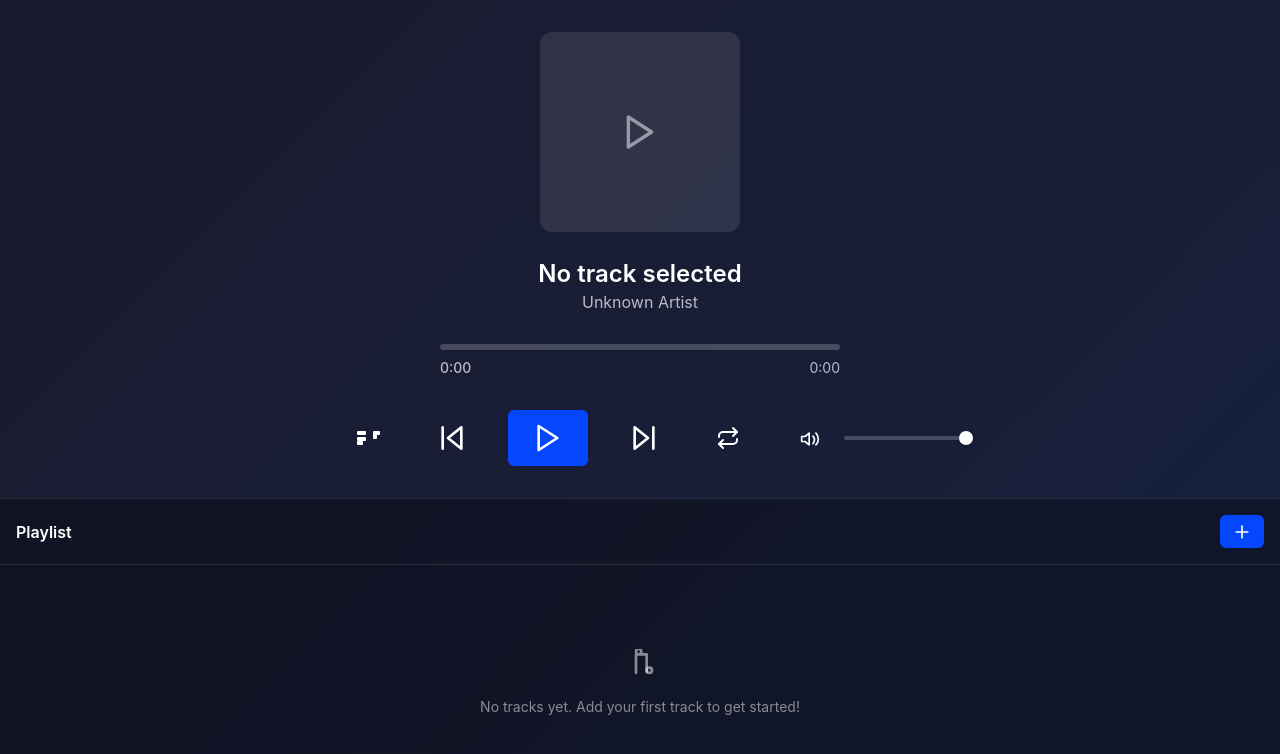
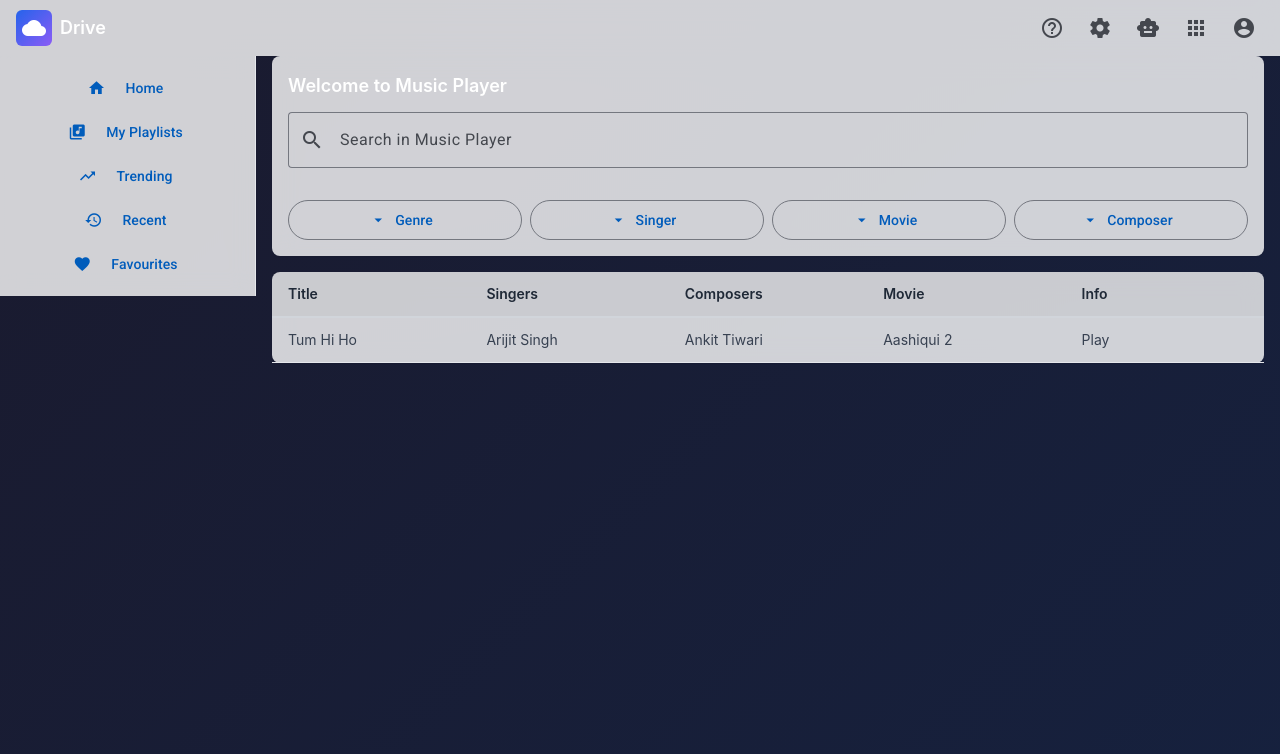
Before and after one commit to manojworks/playback, an Angular app in the folder solo-web/: page / in a window 1280 px wide. Shown: the top 754 px of the page. Built offline with nearby package versions, Linux system fonts and the light colour scheme.

Commit message:
ui skeleton

```diff
--- a/solo-web/src/app/features/music-player/components/player.component.ts
+++ b/solo-web/src/app/features/music-player/components/player.component.ts
@@ -1,7 +1,7 @@
 import { Component, OnInit, computed, effect } from '@angular/core';
 import { CommonModule } from '@angular/common';
 import { AudioService, PlaylistService, StorageService, Track } from '@app/core';
-import { ProgressBarComponent, IconComponent } from '@app/shared';
+import { ProgressBarComponent, IconComponent, TopBarComponent, SideNavComponent, SearchPanelComponent, ListingsPanelComponent } from '@app/shared';
 import { ControlsComponent } from './controls.component';
 import { PlaylistComponent } from './playlist.component';
 
@@ -12,9 +12,21 @@ interface PlayerState {
 @Component({
   selector: 'app-player',
   standalone: true,
-  imports: [CommonModule, ProgressBarComponent, IconComponent, ControlsComponent, PlaylistComponent],
+  imports: [CommonModule, ProgressBarComponent, IconComponent, TopBarComponent, SideNavComponent, SearchPanelComponent, ListingsPanelComponent, ControlsComponent, PlaylistComponent],
   template: `
     <div class="player-container">
+      <app-top-bar></app-top-bar>
+
+      <div class="flex flex-1 h-[calc(100vh-3.5rem)] overflow-hidden">
+        <app-side-nav></app-side-nav>
+
+        <main class="flex-1 overflow-auto">
+          <app-search-panel></app-search-panel>
+
+          <app-listings-panel></app-listings-panel>
+
+          <!-- Music player UI (kept for later) -->
+          <div *ngIf="false">
             <div class="player-main">
               <!-- Album Art / Visualization -->
               <div class="album-art">
@@ -68,6 +80,9 @@ interface PlayerState {
               (removeTrack)="removeTrack($event)"
               (addTracks)="addTrack($event)"
             ></app-playlist>
+          </div>
+        </main>
+      </div>
     </div>
   `,
   styles: [`
--- a/solo-web/src/app/shared/components/index.ts
+++ b/solo-web/src/app/shared/components/index.ts
@@ -1,3 +1,7 @@
 export { ButtonComponent, type ButtonSize, type ButtonVariant } from './button.component';
 export { ProgressBarComponent } from './progress-bar.component';
 export { IconComponent, type IconName, type IconSize } from './icon.component';
+export { TopBarComponent } from './top-bar.component';
+export { SideNavComponent } from './side-nav.component';
+export { SearchPanelComponent } from './search-panel.component';
+export { ListingsPanelComponent } from './listings-panel.component';
--- /dev/null
+++ b/solo-web/src/app/shared/components/listings-panel.component.ts
@@ -0,0 +1,93 @@
+import { Component } from '@angular/core';
+import { CommonModule } from '@angular/common';
+import { MatButtonModule } from '@angular/material/button';
+import { MatIconModule } from '@angular/material/icon';
+import { MatTableModule } from '@angular/material/table';
+
+interface Song {
+  title: string;
+  singers: string;
+  composers: string;
+  movie: string;
+  info: string;
+}
+
+@Component({
+  selector: 'app-listings-panel',
+  standalone: true,
+  imports: [CommonModule, MatButtonModule, MatIconModule, MatTableModule],
+  template: `
+    <section class="bg-white/80 backdrop-blur-md rounded-lg shadow-sm mx-4 mb-4">
+      <div class="overflow-x-auto">
+        <table class="w-full table-fixed">
+          <thead>
+            <tr class="border-b-2 border-gray-300 bg-gray-50">
+              <th class="text-left py-3 px-4 font-semibold text-sm text-gray-800 w-1/5">Title</th>
+              <th class="text-left py-3 px-4 font-semibold text-sm text-gray-800 w-1/5">Singers</th>
+              <th class="text-left py-3 px-4 font-semibold text-sm text-gray-800 w-1/5">Composers</th>
+              <th class="text-left py-3 px-4 font-semibold text-sm text-gray-800 w-1/5">Movie</th>
+              <th class="text-left py-3 px-4 font-semibold text-sm text-gray-800 w-1/5">Info</th>
+            </tr>
+          </thead>
+          <tbody>
+            <tr *ngFor="let song of songs" class="border-b border-gray-200 hover:bg-blue-50 transition-colors cursor-pointer">
+              <td class="py-3 px-4 text-sm text-gray-700 truncate">{{ song.title }}</td>
+              <td class="py-3 px-4 text-sm text-gray-700 truncate">{{ song.singers }}</td>
+              <td class="py-3 px-4 text-sm text-gray-700 truncate">{{ song.composers }}</td>
+              <td class="py-3 px-4 text-sm text-gray-700 truncate">{{ song.movie }}</td>
+              <td class="py-3 px-4 text-sm text-gray-700 truncate">{{ song.info }}</td>
+            </tr>
+          </tbody>
+        </table>
+      </div>
+    </section>
+  `,
+  styles: [`
+    table {
+      table-layout: fixed;
+      width: 100%;
+      border-collapse: collapse;
+    }
+
+    thead tr {
+      background-color: rgba(0, 0, 0, 0.03);
+    }
+
+    th {
+      font-weight: 600;
+      font-size: 0.875rem;
+      padding: 0.75rem 1rem;
+      text-align: left;
+      border-bottom: 2px solid #d1d5db;
+      color: #1f2937;
+    }
+
+    td {
+      padding: 0.75rem 1rem;
+      font-size: 0.875rem;
+      color: #374151;
+      word-wrap: break-word;
+      overflow-wrap: break-word;
+    }
+
+    tbody tr {
+      border-bottom: 1px solid #e5e7eb;
+      transition: background-color 0.2s ease;
+    }
+
+    tbody tr:hover {
+      background-color: rgba(59, 130, 246, 0.05);
+    }
+  `]
+})
+export class ListingsPanelComponent {
+  songs: Song[] = [
+    {
+      title: 'Tum Hi Ho',
+      singers: 'Arijit Singh',
+      composers: 'Ankit Tiwari',
+      movie: 'Aashiqui 2',
+      info: 'Play'
+    }
+  ];
+}
--- /dev/null
+++ b/solo-web/src/app/shared/components/search-panel.component.ts
@@ -0,0 +1,42 @@
+import { Component } from '@angular/core';
+import { CommonModule } from '@angular/common';
+import { MatButtonModule } from '@angular/material/button';
+import { MatIconModule } from '@angular/material/icon';
+import { MatFormFieldModule } from '@angular/material/form-field';
+import { MatInputModule } from '@angular/material/input';
+
+@Component({
+  selector: 'app-search-panel',
+  standalone: true,
+  imports: [CommonModule, MatButtonModule, MatIconModule, MatFormFieldModule, MatInputModule],
+  template: `
+    <section class="bg-white/80 backdrop-blur-md rounded-lg shadow-sm mx-4 mb-4">
+      <h1 class="text-lg font-semibold mb-3 px-4 pt-4">Welcome to Music Player</h1>
+
+      <mat-form-field appearance="outline" class="w-full px-4">
+        <mat-icon matPrefix>search</mat-icon>
+        <input matInput aria-label="Search" placeholder="Search in Music Player" (keydown)="$event.stopPropagation()" (keyup.enter)="$event.preventDefault()" />
+      </mat-form-field>
+
+      <div class="mt-3 grid grid-cols-2 sm:grid-cols-4 gap-2 px-4 pb-4">
+        <button mat-stroked-button class="justify-between" (click)="$event.stopPropagation()">
+          Genre
+          <mat-icon>arrow_drop_down</mat-icon>
+        </button>
+        <button mat-stroked-button class="justify-between" (click)="$event.stopPropagation()">
+          Singer
+          <mat-icon>arrow_drop_down</mat-icon>
+        </button>
+        <button mat-stroked-button class="justify-between" (click)="$event.stopPropagation()">
+          Movie
+          <mat-icon>arrow_drop_down</mat-icon>
+        </button>
+        <button mat-stroked-button class="justify-between" (click)="$event.stopPropagation()">
+          Composer
+          <mat-icon>arrow_drop_down</mat-icon>
+        </button>
+      </div>
+    </section>
+  `
+})
+export class SearchPanelComponent {}
--- /dev/null
+++ b/solo-web/src/app/shared/components/side-nav.component.ts
@@ -0,0 +1,35 @@
+import { Component } from '@angular/core';
+import { CommonModule } from '@angular/common';
+import { MatButtonModule } from '@angular/material/button';
+import { MatIconModule } from '@angular/material/icon';
+
+@Component({
+  selector: 'app-side-nav',
+  standalone: true,
+  imports: [CommonModule, MatButtonModule, MatIconModule],
+  template: `
+    <nav class="flex flex-col gap-1 p-3 w-64 flex-shrink-0 bg-white/80 backdrop-blur-md border-r border-gray-200 overflow-y-auto">
+      <button mat-button class="justify-start gap-3 rounded-lg" (click)="$event.stopPropagation()">
+        <mat-icon>home</mat-icon>
+        <span>Home</span>
+      </button>
+      <button mat-button class="justify-start gap-3 rounded-lg" (click)="$event.stopPropagation()">
+        <mat-icon>library_music</mat-icon>
+        <span>My Playlists</span>
+      </button>
+      <button mat-button class="justify-start gap-3 rounded-lg" (click)="$event.stopPropagation()">
+        <mat-icon>trending_up</mat-icon>
+        <span>Trending</span>
+      </button>
+      <button mat-button class="justify-start gap-3 rounded-lg" (click)="$event.stopPropagation()">
+        <mat-icon>history</mat-icon>
+        <span>Recent</span>
+      </button>
+      <button mat-button class="justify-start gap-3 rounded-lg" (click)="$event.stopPropagation()">
+        <mat-icon>favorite</mat-icon>
+        <span>Favourites</span>
+      </button>
+    </nav>
+  `
+})
+export class SideNavComponent {}
--- /dev/null
+++ b/solo-web/src/app/shared/components/top-bar.component.ts
@@ -0,0 +1,41 @@
+import { Component } from '@angular/core';
+import { CommonModule } from '@angular/common';
+import { MatIconModule } from '@angular/material/icon';
+import { MatButtonModule } from '@angular/material/button';
+
+@Component({
+  selector: 'app-top-bar',
+  standalone: true,
+  imports: [CommonModule, MatIconModule, MatButtonModule],
+  template: `
+    <header class="flex items-center justify-between flex-nowrap w-full px-4 h-14 bg-white/80 backdrop-blur-md shadow-sm">
+      <div class="flex items-center gap-2 flex-shrink-0">
+        <div class="flex items-center justify-center w-9 h-9 rounded-md bg-gradient-to-br from-blue-600 to-violet-500 text-white">
+          <mat-icon>cloud</mat-icon>
+        </div>
+        <span class="font-semibold text-lg">Drive</span>
+      </div>
+
+      <div class="flex-1"></div>
+
+      <div class="flex items-center gap-2">
+        <button mat-icon-button aria-label="Help" (click)="$event.stopPropagation()">
+          <mat-icon>help_outline</mat-icon>
+        </button>
+        <button mat-icon-button aria-label="Settings" (click)="$event.stopPropagation()">
+          <mat-icon>settings</mat-icon>
+        </button>
+        <button mat-icon-button aria-label="AI" (click)="$event.stopPropagation()">
+          <mat-icon>smart_toy</mat-icon>
+        </button>
+        <button mat-icon-button aria-label="Apps" (click)="$event.stopPropagation()">
+          <mat-icon>apps</mat-icon>
+        </button>
+        <button mat-icon-button aria-label="Account" (click)="$event.stopPropagation()">
+          <mat-icon>account_circle</mat-icon>
+        </button>
+      </div>
+    </header>
+  `
+})
+export class TopBarComponent {}
```
Lines whose indentation alone changed are shown as unchanged.
